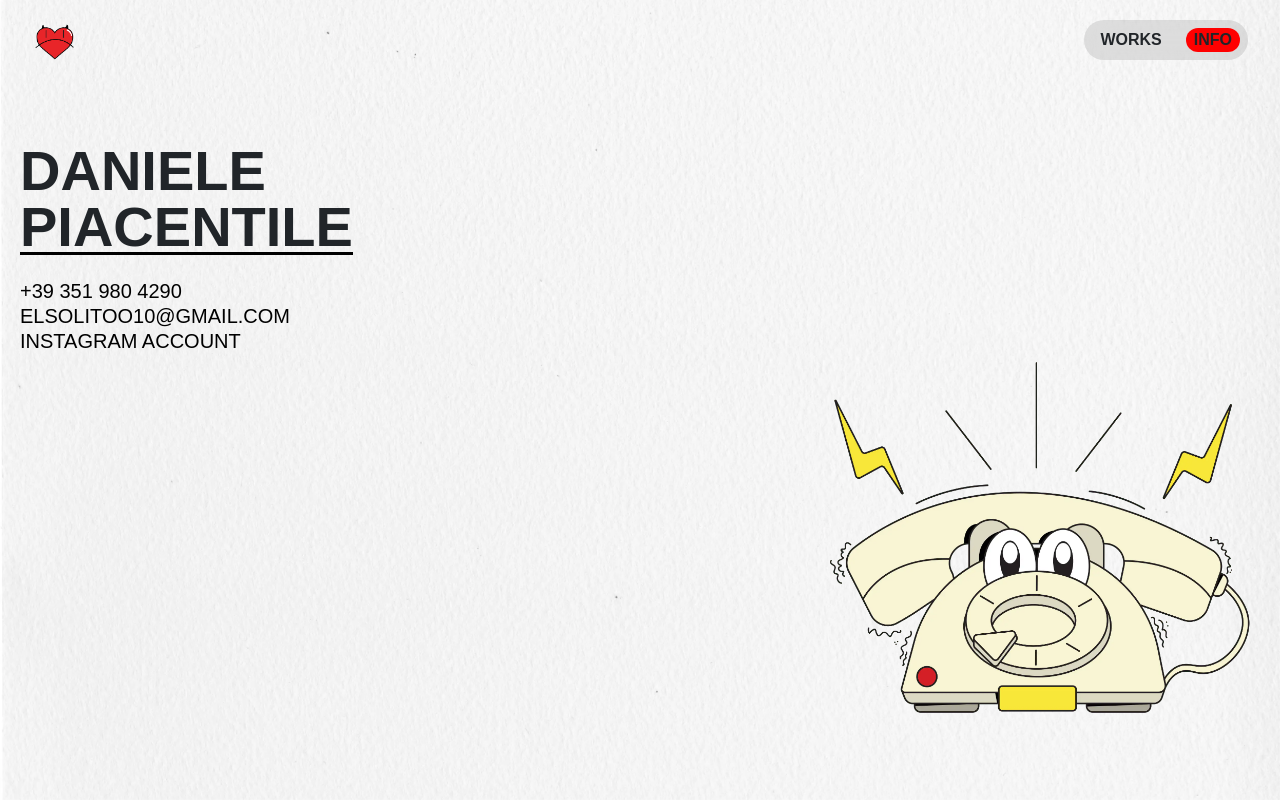
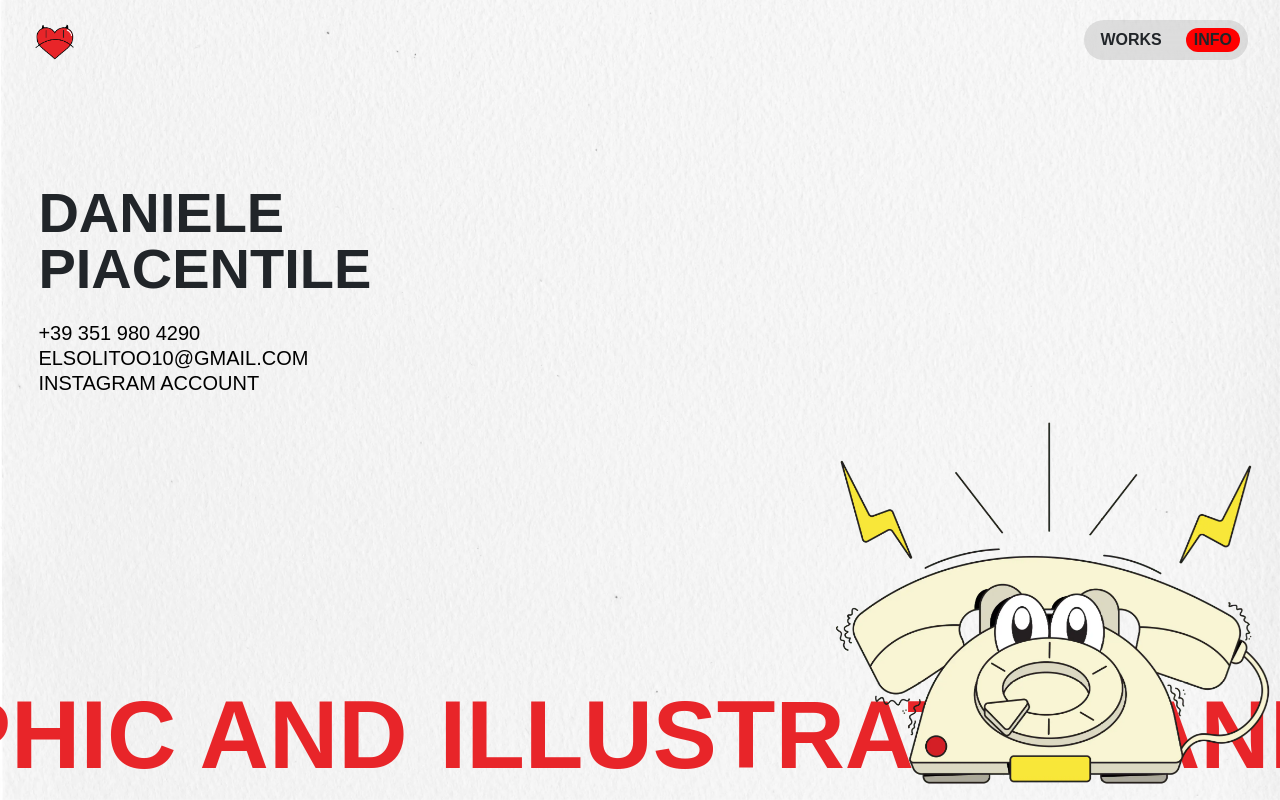
Before and after one commit to DattolaFrancesco/portfolio-dani-react, a React (Vite) app: page /info in a window 1280 px wide. Built offline with nearby package versions, Linux system fonts and the light colour scheme.

Commit message:
resized info

```diff
--- a/src/App.css
+++ b/src/App.css
@@ -231,7 +231,7 @@ li {
 .underline::marker {
   display: none;
 }
-.underline::after {
+/* .underline::after {
   content: "";
   position: absolute;
   bottom: 0;
@@ -239,7 +239,7 @@ li {
   width: 100%;
   height: 5%;
   background-color: #000;
-}
+} */
 .fw-custom-info {
   font-weight: 550;
 }
@@ -267,7 +267,7 @@ li {
   gap: 5rem;
 }
 .w-custom-info-cell {
-  width: 65%;
+  width: 45%;
 }
 .custom-tv-size {
   top: 9%;
@@ -314,6 +314,9 @@ li {
 }
 .carousel-indicators {
   margin-bottom: -2rem !important;
+}
+.left-info-tv {
+  left: 4%;
 }
 
 /* media query  */
@@ -391,9 +394,6 @@ li {
   .marquee {
     bottom: 0;
   }
-  .marquee.d-none {
-    display: block !important;
-  }
   .bg-custom::before {
     content: "";
     top: 2%;
@@ -440,19 +440,7 @@ li {
     position: relative;
     display: inline-block;
   }
-  .moveUl li span::before {
-    content: "";
-    background-color: red;
-    width: 100%;
-    height: 1px;
-    position: absolute;
-    bottom: 0;
-    transition: all 0.5s ease;
-    transform: scaleX(0);
-  }
-  .moveUl li span:hover::before {
-    transform: scaleX(1);
-  }
+
   .marquee-track h1 {
     font-size: 6rem;
     margin-bottom: 0;
@@ -484,6 +472,9 @@ li {
   }
   .w-custom-tv-works {
     width: 25vw;
+  }
+  .left-info-tv {
+    left: 3%;
   }
 }
 
--- a/src/components/NavBar.jsx
+++ b/src/components/NavBar.jsx
@@ -4,17 +4,13 @@ import { useState, useEffect, useRef } from "react";
 const NavBar = () => {
   const location = useLocation();
   const navigate = useNavigate();
-
   const [width, setWidth] = useState(window.innerWidth);
-  const [currentPath, setCurrentPath] = useState(location.pathname);
 
   useEffect(() => {
-    console.log(location.pathname);
-    setCurrentPath(location.pathname);
     const handleResize = () => setWidth(window.innerWidth);
     window.addEventListener("resize", handleResize);
     return () => window.removeEventListener("resize", handleResize);
-  }, [location]);
+  }, []);
 
   return (
     <div
@@ -29,8 +25,11 @@ const NavBar = () => {
 
       <div className="list-unstyled d-flex align-items-center mb-0 bg-glass rounded-pill px-2 w-max-content gap-3 py-2">
         {width > 576 ? (
-          <Link to="/WorksTv" className={`nav-link fw-bold px-2 rounded-pill ${location.pathname === "/WorksTv" ? "selector" : ""}`}>
-            WORKS
+          <Link
+            to={location.pathname === "/WorksTv" ? "/#tv" : "/WorksTv"}
+            className={`nav-link fw-bold px-2 rounded-pill ${location.pathname === "/WorksTv" || location.pathname === "/works" ? "selector" : ""}`}
+          >
+            {location.pathname === "/WorksTv" ? "TV" : "WORKS"}
           </Link>
         ) : (
           <Link
--- a/src/components/Tv.jsx
+++ b/src/components/Tv.jsx
@@ -22,7 +22,7 @@ const Tv = () => {
     if (counter < 0) setCounter(5);
   };
   const pushWork = (n) => {
-    navigate(`/works#${tagRelocation[n]}`);
+    navigate(`/WorksTv#${tagRelocation[n]}`);
   };
   const redirect = () => {
     const hash = location.hash;
@@ -54,7 +54,7 @@ const Tv = () => {
 
   return (
     <section id="tv" className="size-custom position-relative">
-      <img src="tv/OfficialBG.webp" alt="" className="size-custom" />
+      <img src="tv/Tvnobtn.webp" alt="" className="size-custom" />
       <img src={`${image ? image : "imgLanding/blur.gif"}`} alt="" className="position-absolute  custom-tv-size" />
       <a
         onClick={(e) => {
--- a/src/components/WorksTv.jsx
+++ b/src/components/WorksTv.jsx
@@ -1,4 +1,4 @@
-import { useState, useEffect } from "react";
+import { useState, useEffect, Fragment } from "react";
 import { Link, useNavigate } from "react-router-dom";
 
 const WorksTv = () => {
@@ -40,16 +40,15 @@ const WorksTv = () => {
       <div className="d-flex flex-column align-items-center min-vh-100 gap-works-tv m-custom-works-tv mb-works-tv ">
         {works.map((e, i) => {
           return (
-            <>
-              <div key={i + 3} id={tagRelocation[i]} />
+            <Fragment key={i}>
+              <div id={tagRelocation[i]} />
               <Link
-                key={i}
                 to=""
                 className={`${i % 2 === 0 ? "align-self-end" : "align-self-start"} w-custom-tv-works z-3 flex-shrink-0 panel ${i !== 1 ? "shadow-custom" : ""}`}
               >
                 <img src={e} alt="foto" className="w-100" />
               </Link>
-            </>
+            </Fragment>
           );
         })}
       </div>
--- a/src/components/info.jsx
+++ b/src/components/info.jsx
@@ -1,8 +1,50 @@
 import { Col, Row } from "react-bootstrap";
+import { useState, useEffect } from "react";
 
 const Info = () => {
+  const [width, setWidth] = useState(window.innerWidth);
+  useEffect(() => {
+    const handleResize = () => setWidth(window.innerWidth);
+    window.addEventListener("resize", handleResize);
+    return () => window.removeEventListener("resize", handleResize);
+  }, []);
   return (
     <>
+      {width > 768 ? (
+        <div id="info-cont" className="vh-custom-info">
+          <div className="fs-5 lh-sm fw-normal w-max-content moveUl position-absolute bottom-50 left-info-tv">
+            <h1 className="mb-4 display-4 fw-custom-info lh-1">
+              DANIELE
+              <br /> <span className="underline position-relative">PIACENTILE</span>
+            </h1>
+            <a href="tel:+393519804290" className="phone-link">
+              <p className="m-0 ">+39 351 980 4290</p>
+            </a>
+            <a href="mailto:ELSOLITOO10@GMAIL.COM" className="text-black text-decoration-none">
+              <p className="m-0 ">ELSOLITOO10@GMAIL.COM</p>
+            </a>
+            <a href="https://www.instagram.com/_.elsolito._?igsh=czZwYzB0NTNxaWtp&utm_source=qr" className="text-black text-decoration-none">
+              <p className="m-0 ">INSTAGRAM ACCOUNT</p>
+            </a>
+          </div>
+
+          <img
+            src="/imgLanding/TELEFONOWEBMOBILE.webp"
+            alt=""
+            className="w-custom-info-cell moveImg position-absolute bottom-0 end-0"
+            style={{ zIndex: "999" }}
+          />
+
+          <div className="marquee ">
+            <div className="marquee-track">
+              <h1>ILLUSTRATOR AND GRAPHIC AND</h1>
+              <h1>ILLUSTRATOR AND GRAPHIC AND</h1>
+              <h1>ILLUSTRATOR AND GRAPHIC AND</h1>
+              <h1>ILLUSTRATOR AND GRAPHIC AND</h1>
+            </div>
+          </div>
+        </div>
+      ) : (
         <div id="info-cont" className="d-flex align-items-center vh-custom-info">
           <section>
             <Row className="mx-2 gap-custom-info">
@@ -26,15 +68,8 @@ const Info = () => {
               </Col>
             </Row>
           </section>
-        <div className="marquee d-none">
-          <div className="marquee-track">
-            <h1>ILLUSTRATOR AND GRAPHIC AND</h1>
-            <h1>ILLUSTRATOR AND GRAPHIC AND</h1>
-            <h1>ILLUSTRATOR AND GRAPHIC AND</h1>
-            <h1>ILLUSTRATOR AND GRAPHIC AND</h1>
         </div>
-        </div>
-      </div>
+      )}
     </>
   );
 };
```
Also changed, not shown: public/tv/OfficialBG.webp (deleted), public/tv/Tvnobtn.webp (added). Lines whose indentation alone changed are shown as unchanged.
